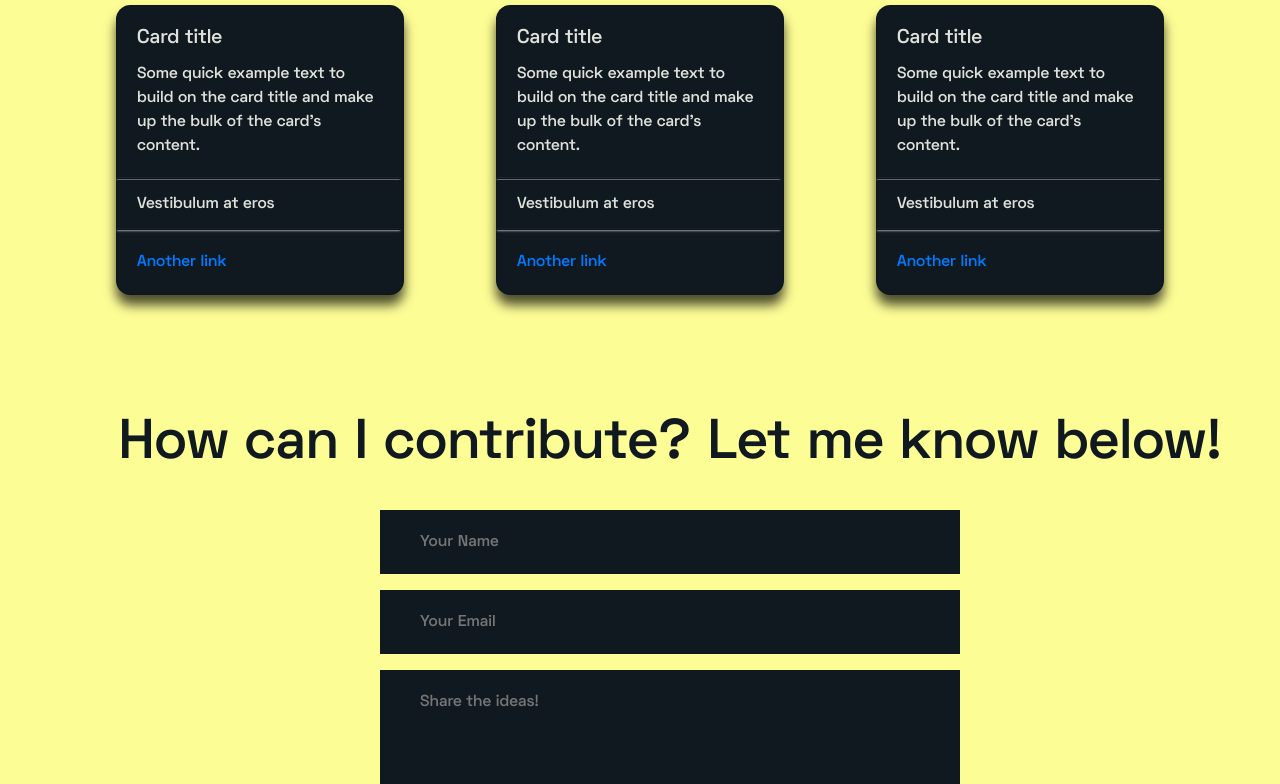
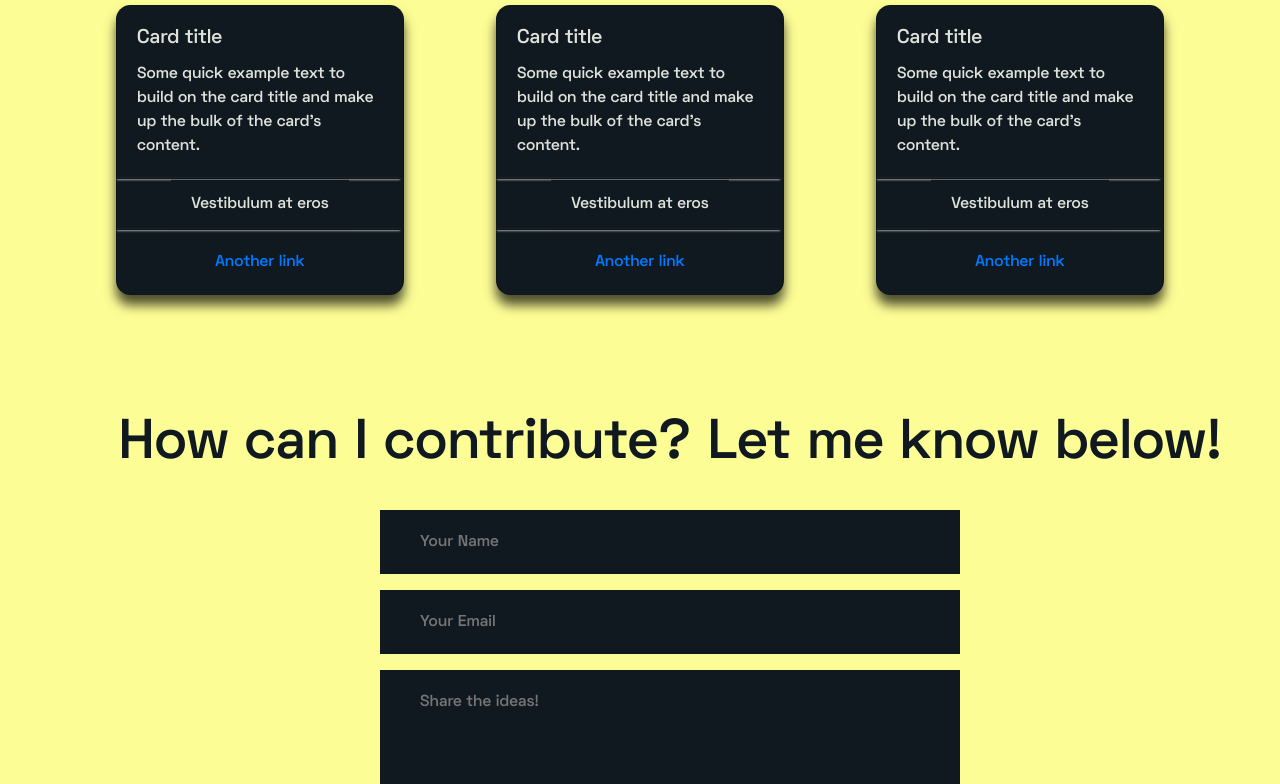
Before and after one commit to Arshitabhatt/my-portfolio, a plain HTML site: page index.html in a window 1280 px wide. Shown: the part 1101-1885 px from the top of the page. Drawn offline with nearby package versions, Linux system fonts and the light colour scheme.

Commit message:
random tweaks

```diff
--- a/css/styles.css
+++ b/css/styles.css
@@ -10,6 +10,8 @@
 *{
     font-family: spaceGrotesk ;
     /* overflow-x: hidden; */
+    margin: auto;
+    padding: auto;
 }
 
 body{
```
